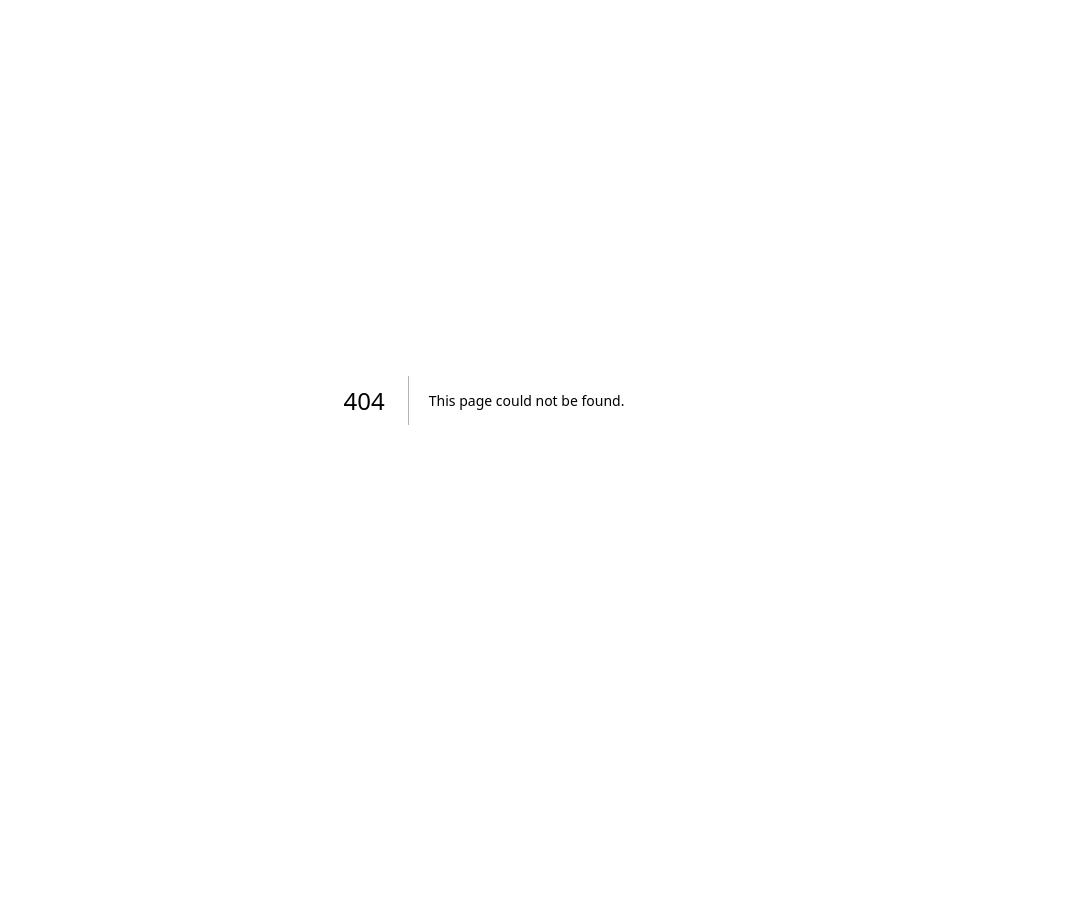
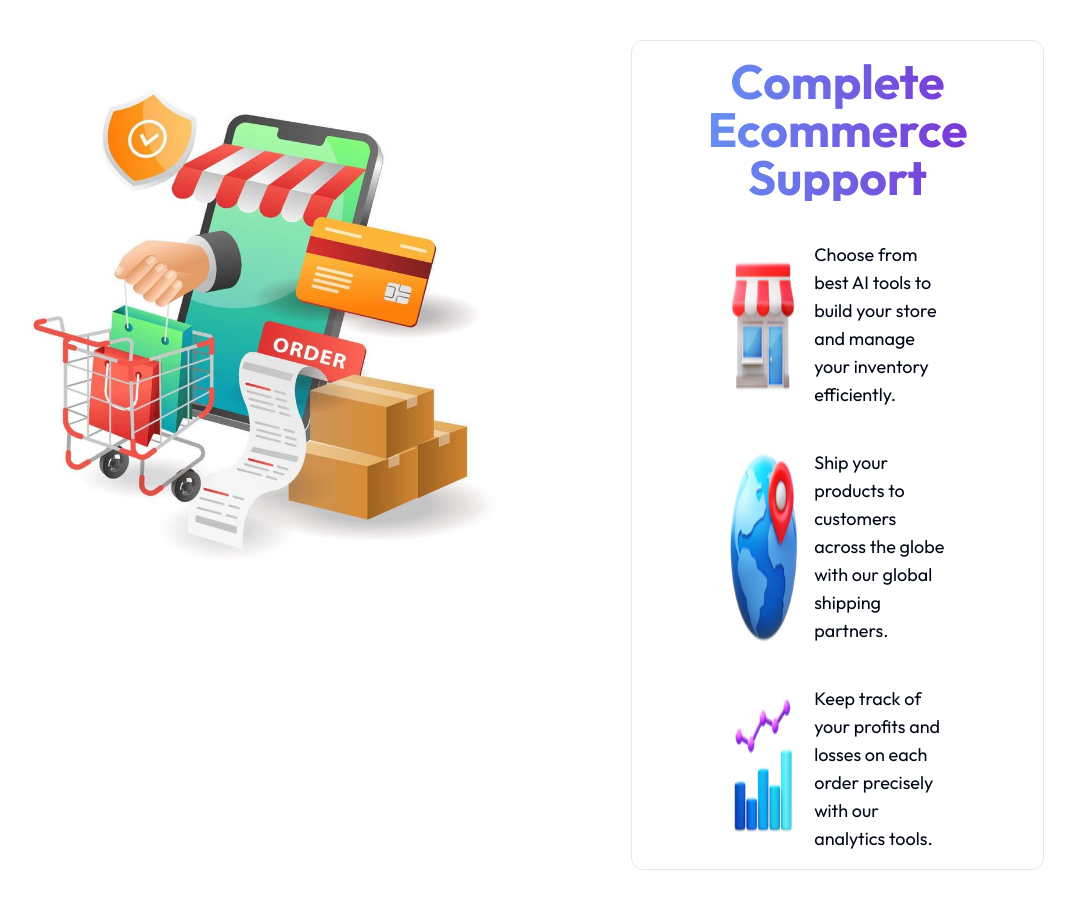
Before and after one commit to Abhishek-M-K/Voiceflow-landing, a Next.js app: page /third-section in a window 1280 px wide. Before the commit this address had no page. Shown: the whole page, without its empty margins (156-1231 px from the left). Before the commit the page ends 800 px from the top, so only its background shows below. Built offline with nearby package versions, Linux system fonts and the light colour scheme.

Commit message:
feat : add third-section

```diff
--- a/app/page.tsx
+++ b/app/page.tsx
@@ -2,6 +2,7 @@ import Carousel from "@/components/carousel";
 import FirstSection from "./first-section/page";
 import Navbar from "./navbar/page";
 import SecondSection from "./second-section/page";
+import ThirdSection from "./third-section/page";
 
 export default function Home() {
   return (
@@ -10,6 +11,7 @@ export default function Home() {
       <FirstSection />
       <Carousel />
       <SecondSection />
+      <ThirdSection />
     </div>
   );
 }
--- /dev/null
+++ b/app/third-section/page.tsx
@@ -0,0 +1,79 @@
+import Image from "next/image";
+
+const ThirdSection = () => {
+  return (
+    <div className="flex flex-col p-10 md:flex-row md:justify-evenly">
+      <div className=" flex-col md:flex-row md:px-10 gap-6 flex ">
+        <div className="md:w-2/3 w-full">
+          {/* <Image
+            className="w-full"
+            width="400"
+            height="100"
+            src="/content/ecom.jpg"
+            alt="Ecom"
+          /> */}
+          <img
+            src="/content/ecom.jpg"
+            alt="ecom-content"
+            className="rounded-xl"
+          />
+        </div>
+
+        <div className=" flex-col border p-4 rounded-xl md:w-2/5">
+          <div
+            className="flex text-center justify-center text-3xl md:text-5xl font-bold
+          bg-gradient-to-r from-blue-400 to to-purple-700 bg-clip-text text-transparent "
+          >
+            Complete Ecommerce Support
+          </div>
+
+          <div className="md:px-20 gap-y-6 flex-col items-center justify-center">
+            <div className="pt-10 gap-4 flex text-lg">
+              <Image
+                src="/images/features/icon-store.png"
+                alt="f1"
+                width={70}
+                height={70}
+              />
+
+              <div className="flex flex-col gap-2">
+                Choose from best AI tools to build your store and manage your
+                inventory efficiently.
+              </div>
+            </div>
+
+            <div className="pt-10 gap-4 flex text-lg">
+              <Image
+                src="/images/features/icon-location.png"
+                alt="f1"
+                width={70}
+                height={70}
+              />
+
+              <div className="flex flex-col gap-2">
+                Ship your products to customers across the globe with our global
+                shipping partners.
+              </div>
+            </div>
+
+            <div className="pt-10 gap-4 flex text-lg">
+              <Image
+                src="/images/features/icon-analytics.png"
+                alt="f1"
+                width={70}
+                height={70}
+              />
+
+              <div className="flex flex-col gap-2">
+                Keep track of your profits and losses on each order precisely
+                with our analytics tools.
+              </div>
+            </div>
+          </div>
+        </div>
+      </div>
+    </div>
+  );
+};
+
+export default ThirdSection;
```
